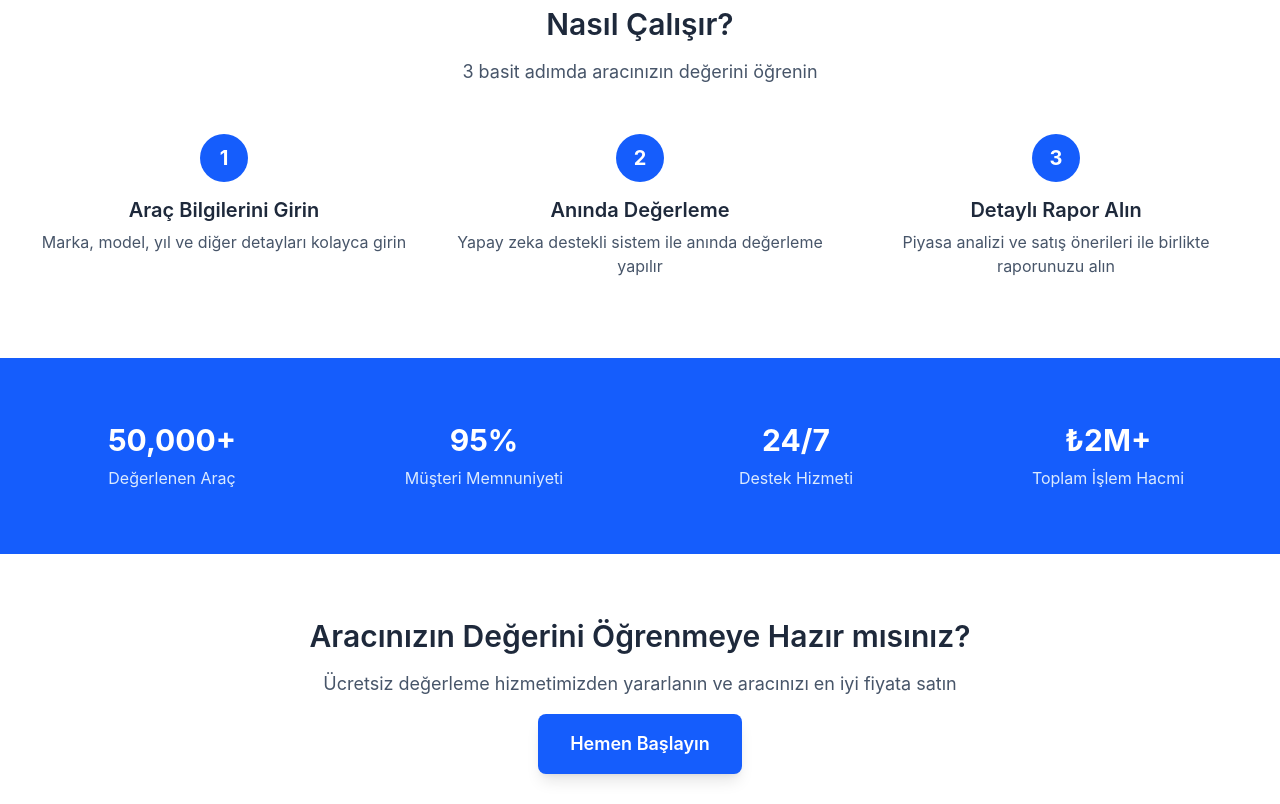
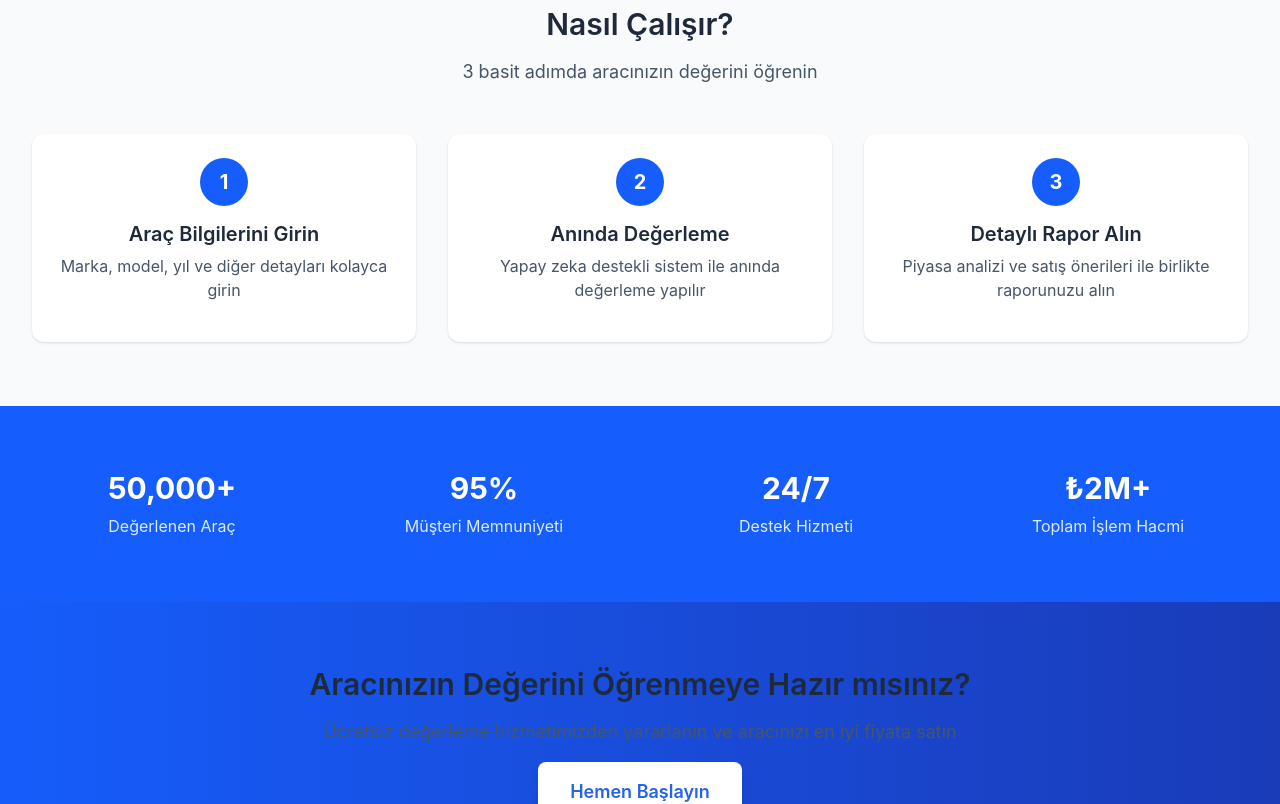
Before and after one commit to mehmetbayram6036-spec/oto, a Next.js app: page / in a window 1280 px wide. Shown: the part 2160-2964 px from the top of the page. Built offline with nearby package versions, Linux system fonts and the light colour scheme.

Commit message:
Improve visual design: Fix color contrast, add proper backgrounds, and enhance CTA section

```diff
--- a/app/page.tsx
+++ b/app/page.tsx
@@ -364,7 +364,7 @@ export default function Home() {
       </section>
 
       {/* Features Section */}
-      <section className="py-12 md:py-16 bg-gray-50">
+      <section className="py-12 md:py-16 bg-white">
         <div className="max-w-7xl mx-auto px-4 sm:px-6 lg:px-8">
           <div className="text-center mb-8 md:mb-12">
             <h2 className="text-2xl md:text-3xl font-bold text-gray-900 mb-4">
@@ -376,7 +376,7 @@ export default function Home() {
           </div>
 
           <div className="grid md:grid-cols-3 gap-6 md:gap-8">
-            <div className="text-center p-6">
+            <div className="text-center p-6 bg-gray-50 rounded-xl hover:bg-gray-100 transition-colors">
               <div className="bg-blue-100 w-12 h-12 md:w-16 md:h-16 rounded-full flex items-center justify-center mx-auto mb-4">
                 <Calculator className="h-6 w-6 md:h-8 md:w-8 text-blue-600" />
               </div>
@@ -388,7 +388,7 @@ export default function Home() {
               </p>
             </div>
 
-            <div className="text-center p-6">
+            <div className="text-center p-6 bg-gray-50 rounded-xl hover:bg-gray-100 transition-colors">
               <div className="bg-green-100 w-12 h-12 md:w-16 md:h-16 rounded-full flex items-center justify-center mx-auto mb-4">
                 <Shield className="h-6 w-6 md:h-8 md:w-8 text-green-600" />
               </div>
@@ -400,7 +400,7 @@ export default function Home() {
               </p>
             </div>
 
-            <div className="text-center p-6">
+            <div className="text-center p-6 bg-gray-50 rounded-xl hover:bg-gray-100 transition-colors">
               <div className="bg-purple-100 w-12 h-12 md:w-16 md:h-16 rounded-full flex items-center justify-center mx-auto mb-4">
                 <Clock className="h-6 w-6 md:h-8 md:w-8 text-purple-600" />
               </div>
@@ -416,7 +416,7 @@ export default function Home() {
       </section>
 
       {/* How it Works Section */}
-      <section className="py-12 md:py-16 bg-white">
+      <section className="py-12 md:py-16 bg-gray-50">
         <div className="max-w-7xl mx-auto px-4 sm:px-6 lg:px-8">
           <div className="text-center mb-8 md:mb-12">
             <h2 className="text-2xl md:text-3xl font-bold text-gray-900 mb-4">
@@ -428,7 +428,7 @@ export default function Home() {
           </div>
 
           <div className="grid md:grid-cols-3 gap-6 md:gap-8">
-            <div className="text-center">
+            <div className="text-center p-6 bg-white rounded-xl shadow-sm hover:shadow-md transition-shadow">
               <div className="bg-blue-600 text-white w-10 h-10 md:w-12 md:h-12 rounded-full flex items-center justify-center mx-auto mb-4 text-lg md:text-xl font-bold">
                 1
               </div>
@@ -440,7 +440,7 @@ export default function Home() {
               </p>
             </div>
 
-            <div className="text-center">
+            <div className="text-center p-6 bg-white rounded-xl shadow-sm hover:shadow-md transition-shadow">
               <div className="bg-blue-600 text-white w-10 h-10 md:w-12 md:h-12 rounded-full flex items-center justify-center mx-auto mb-4 text-lg md:text-xl font-bold">
                 2
               </div>
@@ -452,7 +452,7 @@ export default function Home() {
               </p>
             </div>
 
-            <div className="text-center">
+            <div className="text-center p-6 bg-white rounded-xl shadow-sm hover:shadow-md transition-shadow">
               <div className="bg-blue-600 text-white w-10 h-10 md:w-12 md:h-12 rounded-full flex items-center justify-center mx-auto mb-4 text-lg md:text-xl font-bold">
                 3
               </div>
@@ -492,17 +492,17 @@ export default function Home() {
       </section>
 
       {/* CTA Section */}
-      <section className="py-12 md:py-16 bg-white">
+      <section className="py-12 md:py-16 bg-gradient-to-r from-blue-600 to-blue-800 text-white">
         <div className="max-w-4xl mx-auto text-center px-4 sm:px-6 lg:px-8">
-          <h2 className="text-2xl md:text-3xl font-bold text-gray-900 mb-4">
+          <h2 className="text-2xl md:text-3xl font-bold text-white mb-4">
             Aracınızın Değerini Öğrenmeye Hazır mısınız?
           </h2>
-          <p className="text-base md:text-lg text-gray-600 mb-8">
+          <p className="text-base md:text-lg text-blue-100 mb-8">
             Ücretsiz değerleme hizmetimizden yararlanın ve aracınızı en iyi fiyata satın
           </p>
           <Link
             href="/arac-degerle"
-            className="bg-blue-600 text-white px-6 md:px-8 py-3 md:py-4 rounded-lg font-semibold text-base md:text-lg hover:bg-blue-700 transition-colors inline-block shadow-lg hover:shadow-xl"
+            className="bg-white text-blue-600 px-6 md:px-8 py-3 md:py-4 rounded-lg font-semibold text-base md:text-lg hover:bg-gray-100 transition-colors inline-block shadow-lg hover:shadow-xl"
           >
             Hemen Başlayın
           </Link>
```
